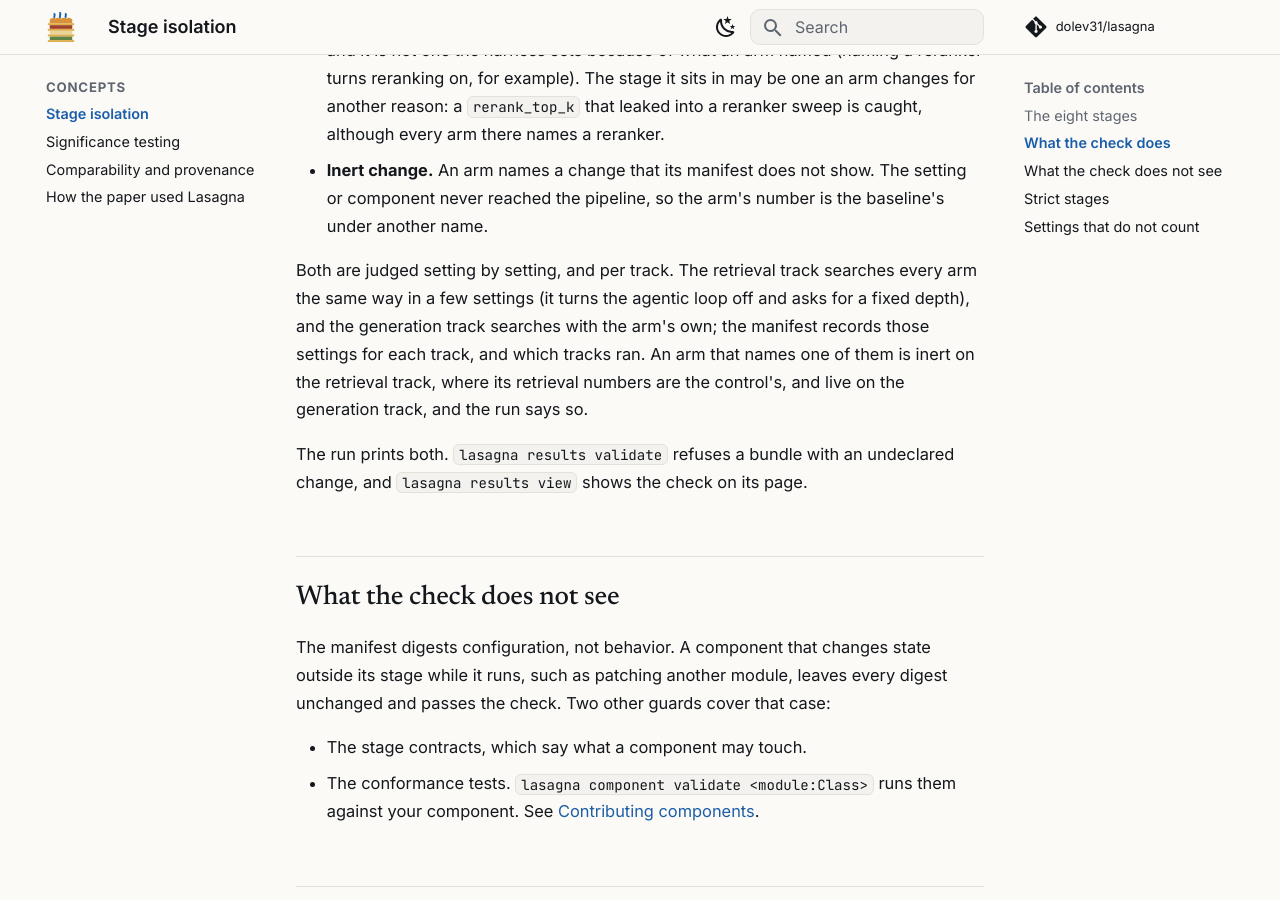
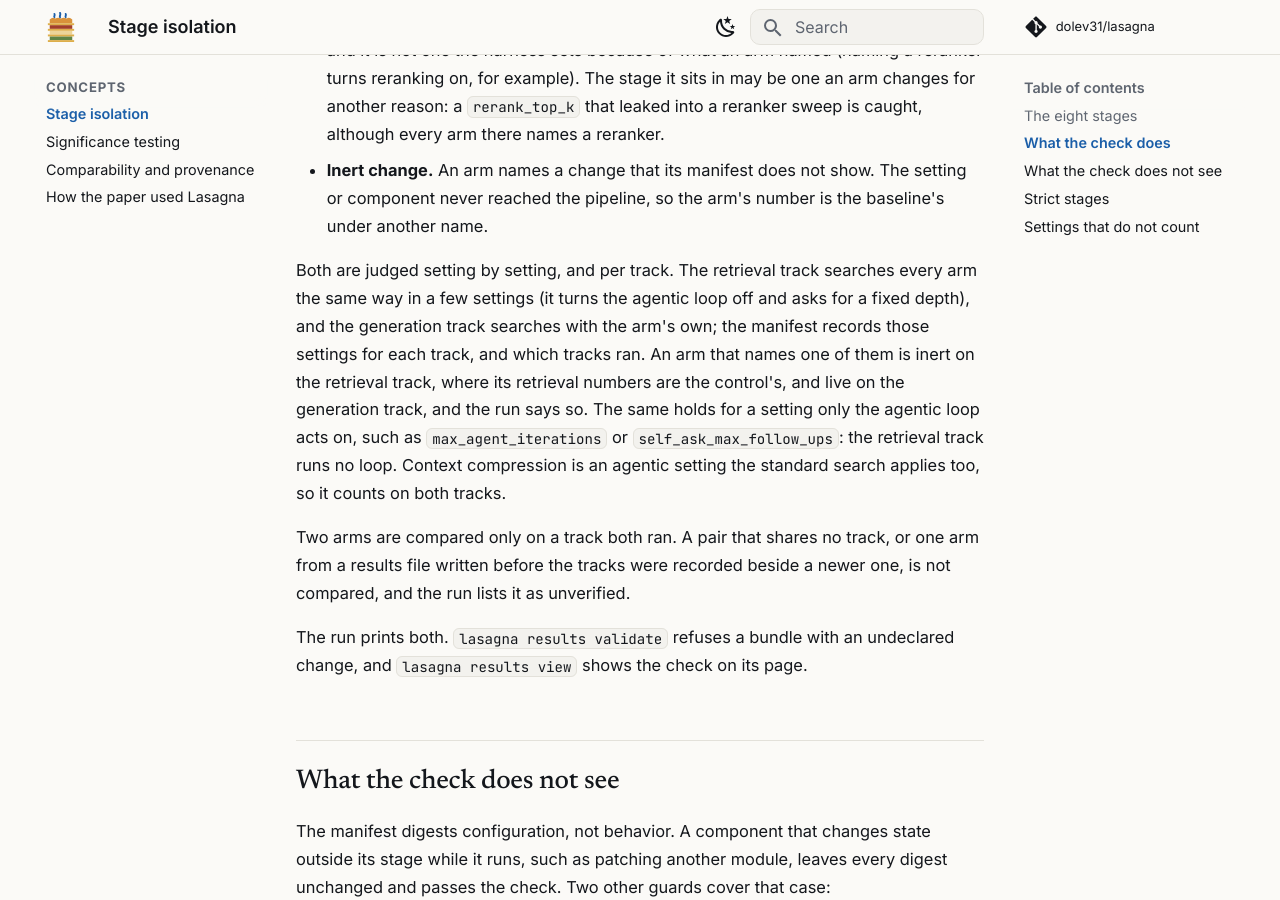
Before and after one commit to dolev31/lasagna, an MkDocs documentation site: the page built from docs/concepts/stage-isolation.md, in a window 1280 px wide and 900 px high, scrolled down 945 px. Built offline with MkDocs 1.6.1 and Material for MkDocs 9.7.7, drawn with Linux system fonts in a browser that asks for light colours; comment, search, counter and statistics services are not loaded.

Commit message:
Isolation check: say "settings" where it checks settings, and log the shape change
The check works per setting now, but the bundle's comment, the
contributor guide and the reranker notebook still said the arms differ
only in the *stages* they name. They now say settings.

tests/test_isolation_claims_only_configuration.py asserted that the CLI
did not print "arms differ only in the stages they name", which it no
longer prints in any branch, so the assertion could not fail. It now
asserts the line the CLI does print, and fails if that line goes back to
"stages".

The CHANGELOG says that each split key under system.stages.*.settings is
now a per-track dict where it was a value, for anyone parsing results.json,
and lists what this round changes in the check. The concepts page says
which agentic settings count on the retrieval track, and that pairs with
no track in common, or from before tracks were recorded, are listed as
unverified.

Review items 10 and 12 on #25, and the documentation half of item 3.

```diff
--- a/docs/concepts/stage-isolation.md
+++ b/docs/concepts/stage-isolation.md
@@ -41,7 +41,14 @@ for a fixed depth), and the generation track searches with the arm's own; the
 manifest records those settings for each track, and which tracks ran. An arm
 that names one of them is inert on the retrieval track, where its retrieval
 numbers are the control's, and live on the generation track, and the run says
-so.
+so. The same holds for a setting only the agentic loop acts on, such as
+`max_agent_iterations` or `self_ask_max_follow_ups`: the retrieval track runs no
+loop. Context compression is an agentic setting the standard search applies too,
+so it counts on both tracks.
+
+Two arms are compared only on a track both ran. A pair that shares no track, or
+one arm from a results file written before the tracks were recorded beside a
+newer one, is not compared, and the run lists it as unverified.
 
 The run prints both. `lasagna results validate` refuses a bundle with an
 undeclared change, and `lasagna results view` shows the check on its page.
```
Also changed, not shown: CHANGELOG.md (+26 -13 lines), docs/contributing-components.md (+3 -2 lines), 3 other files.
